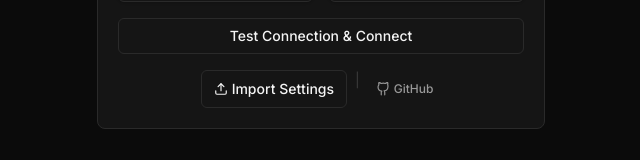
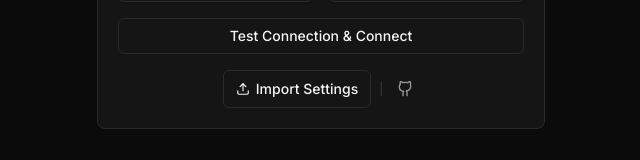
Before and after one commit to afrizalyogi/smtpanel, a Next.js app: page / in a window 1280 px wide. Shown: the part 619-779 px from the top of the page, without its empty margins (319-959 px from the left). Built offline with nearby package versions, Linux system fonts and the light colour scheme.

Commit message:
style: perfect alignment and refine github link button in login page

```diff
--- a/src/app/page.tsx
+++ b/src/app/page.tsx
@@ -232,23 +232,23 @@ export default function ConnectPage() {
               {isPending ? "Testing Connection..." : "Test Connection & Connect"}
             </Button>
 
-            <div className="flex gap-2 justify-center">
+            <div className="flex gap-2 justify-center items-center">
               <button
                 type="button"
                 onClick={handleOpenImport}
-                className="text-xs text-muted hover:text-fg font-medium transition-colors flex items-center gap-1 px-2 py-1"
+                className="text-xs text-muted hover:text-fg font-medium transition-colors flex items-center gap-1.5 px-2 py-1"
               >
                 <Upload className="h-3.5 w-3.5" /> Import Settings
               </button>
-              <span className="text-muted/30">|</span>
+              <span className="text-muted/30 text-xs">|</span>
               <a
                 href="https://github.com/afrizalyogi/smtpanel"
                 target="_blank"
                 rel="noopener noreferrer"
-                className="text-xs text-muted hover:text-fg font-medium transition-colors flex items-center gap-1 px-2 py-1"
+                className="text-muted hover:text-fg transition-colors flex items-center justify-center p-1.5 rounded-md hover:bg-surface-warm"
+                title="View Source on GitHub"
               >
-                <svg viewBox="0 0 24 24" width="24" height="24" stroke="currentColor" strokeWidth="2" fill="none" strokeLinecap="round" strokeLinejoin="round" className="h-3.5 w-3.5"><path d="M15 22v-4a4.8 4.8 0 0 0-1-3.02c3.14-.35 6.44-1.54 6.44-7A5.44 5.44 0 0 0 20 4.77 5.07 5.07 0 0 0 19.91 1S18.73.65 16 2.48a13.38 13.38 0 0 0-7 0C6.27.65 5.09 1 5.09 1A5.07 5.07 0 0 0 5 4.77a5.44 5.44 0 0 0-1.5 3.78c0 5.42 3.3 6.61 6.44 7A4.8 4.8 0 0 0 9 18.13V22"></path></svg>
-                GitHub
+                <svg viewBox="0 0 24 24" width="24" height="24" stroke="currentColor" strokeWidth="2" fill="none" strokeLinecap="round" strokeLinejoin="round" className="h-4 w-4"><path d="M15 22v-4a4.8 4.8 0 0 0-1-3.02c3.14-.35 6.44-1.54 6.44-7A5.44 5.44 0 0 0 20 4.77 5.07 5.07 0 0 0 19.91 1S18.73.65 16 2.48a13.38 13.38 0 0 0-7 0C6.27.65 5.09 1 5.09 1A5.07 5.07 0 0 0 5 4.77a5.44 5.44 0 0 0-1.5 3.78c0 5.42 3.3 6.61 6.44 7A4.8 4.8 0 0 0 9 18.13V22"></path></svg>
               </a>
             </div>
           </form>
```
